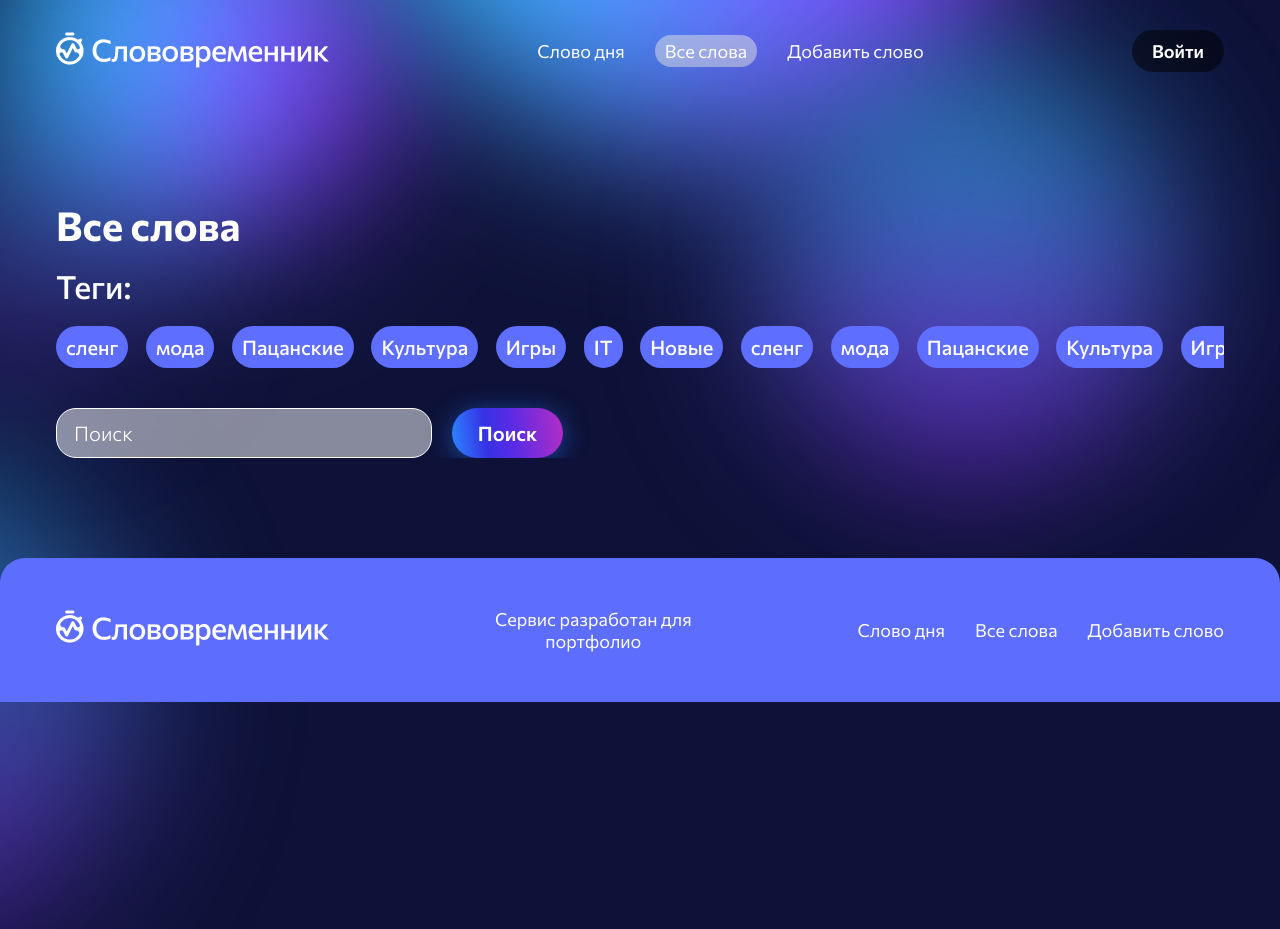
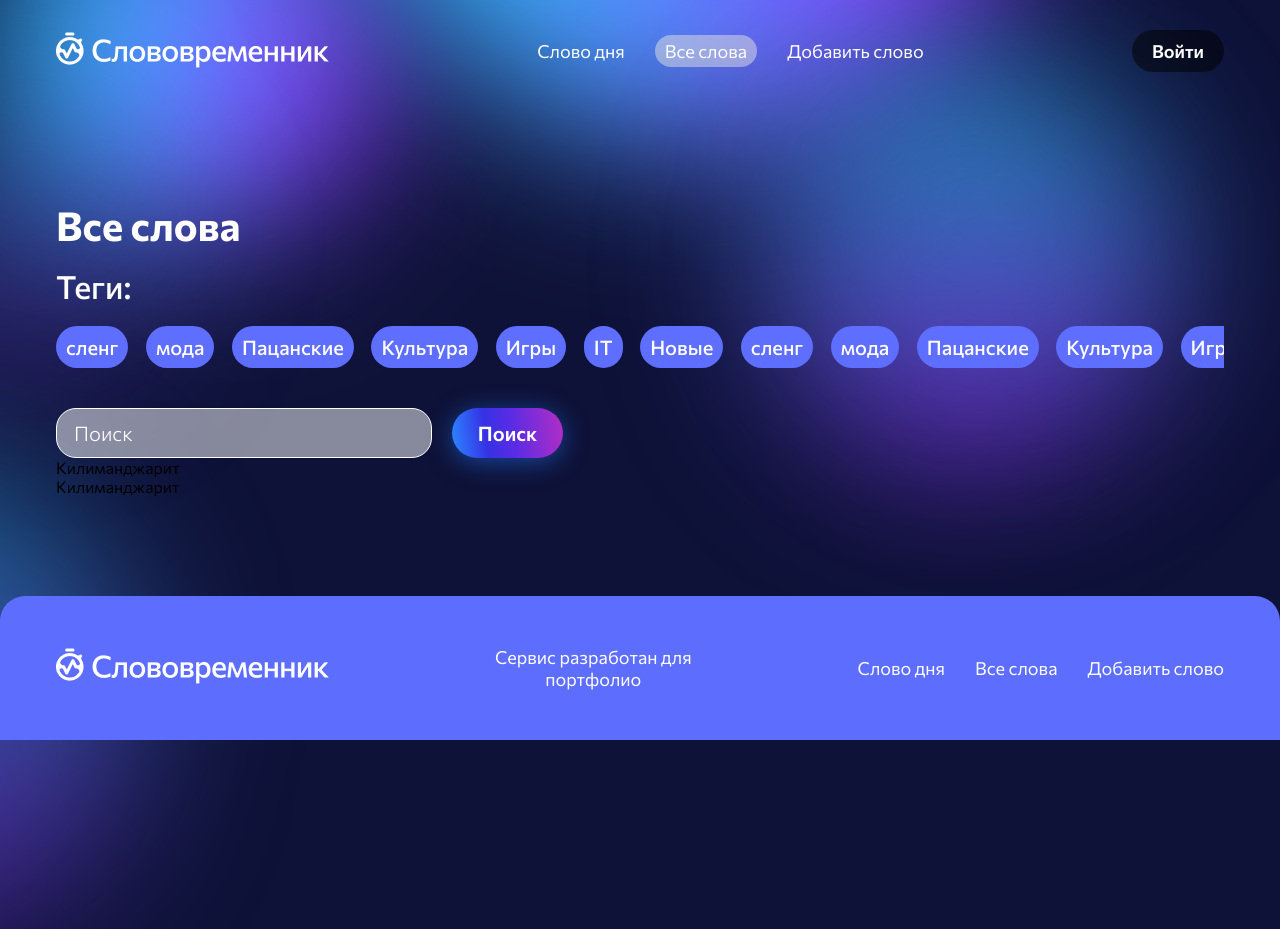
Before and after one commit to StKir/slovovremennik, a Next.js app: page /all-words in a window 1280 px wide. Built offline with nearby package versions, Linux system fonts and the light colour scheme.

Commit message:
feat: :art: Добавил список слов

```diff
--- a/src/components/screens/allWords/AllWords.tsx
+++ b/src/components/screens/allWords/AllWords.tsx
@@ -2,7 +2,7 @@ import MainInput from '@/components/ui/input/mainInput';
 import Teg from '@/components/ui/teg';
 
 import styles from './allWord.module.scss';
-import { demoTegsList } from './contstant';
+import { demoTegsList, demoWordsList } from './contstant';
 import MainButton from '@/components/ui/buttons/mainButton/MainButton';
 import { FormModalsAuth } from '@/components/ui/modals/ModalsAuthentical';
 
@@ -27,6 +27,13 @@ const AllWords = () => {
               Поиск
             </MainButton>
           </form>
+          <ul className={styles.word_list}>
+            {demoWordsList.map(({ word }) => (
+              <li className={styles.word} key={word}>
+                {word}
+              </li>
+            ))}
+          </ul>
         </div>
       </div>
     </div>
--- a/src/components/screens/allWords/contstant.ts
+++ b/src/components/screens/allWords/contstant.ts
@@ -1,4 +1,4 @@
-import { TTeg } from '@/interfaces/api.interface';
+import { IWord, TTeg } from '@/interfaces/api.interface';
 
 export const demoTegsList: TTeg = [
   'сленг',
@@ -16,3 +16,30 @@ export const demoTegsList: TTeg = [
   'IT',
   'Новые',
 ];
+
+export const demoWordsList: Array<IWord> = [
+  {
+    word: 'Килиманджарит',
+    description: 'Состоянии безумной эйфории, неописуемого кайфа',
+    tegs: ['Сленг', 'Модное'],
+    author: 'DarkPussyEater228',
+    speech: 'Прилагательное',
+    example: [
+      '- Брат когда вижу пейзаж родного аула меня жестко килиманджари',
+      'Наступило лето, солнце стучит в окно, тем самым килиманджарит мою душу',
+    ],
+    likes: 131,
+  },
+  {
+    word: 'Килиманджарит',
+    description: 'Состоянии безумной эйфории, неописуемого кайфа',
+    tegs: ['Сленг', 'Модное'],
+    author: 'DarkPussyEater228',
+    speech: 'Прилагательное',
+    example: [
+      '- Брат когда вижу пейзаж родного аула меня жестко килиманджари',
+      'Наступило лето, солнце стучит в окно, тем самым килиманджарит мою душу',
+    ],
+    likes: 131,
+  },
+];
```
